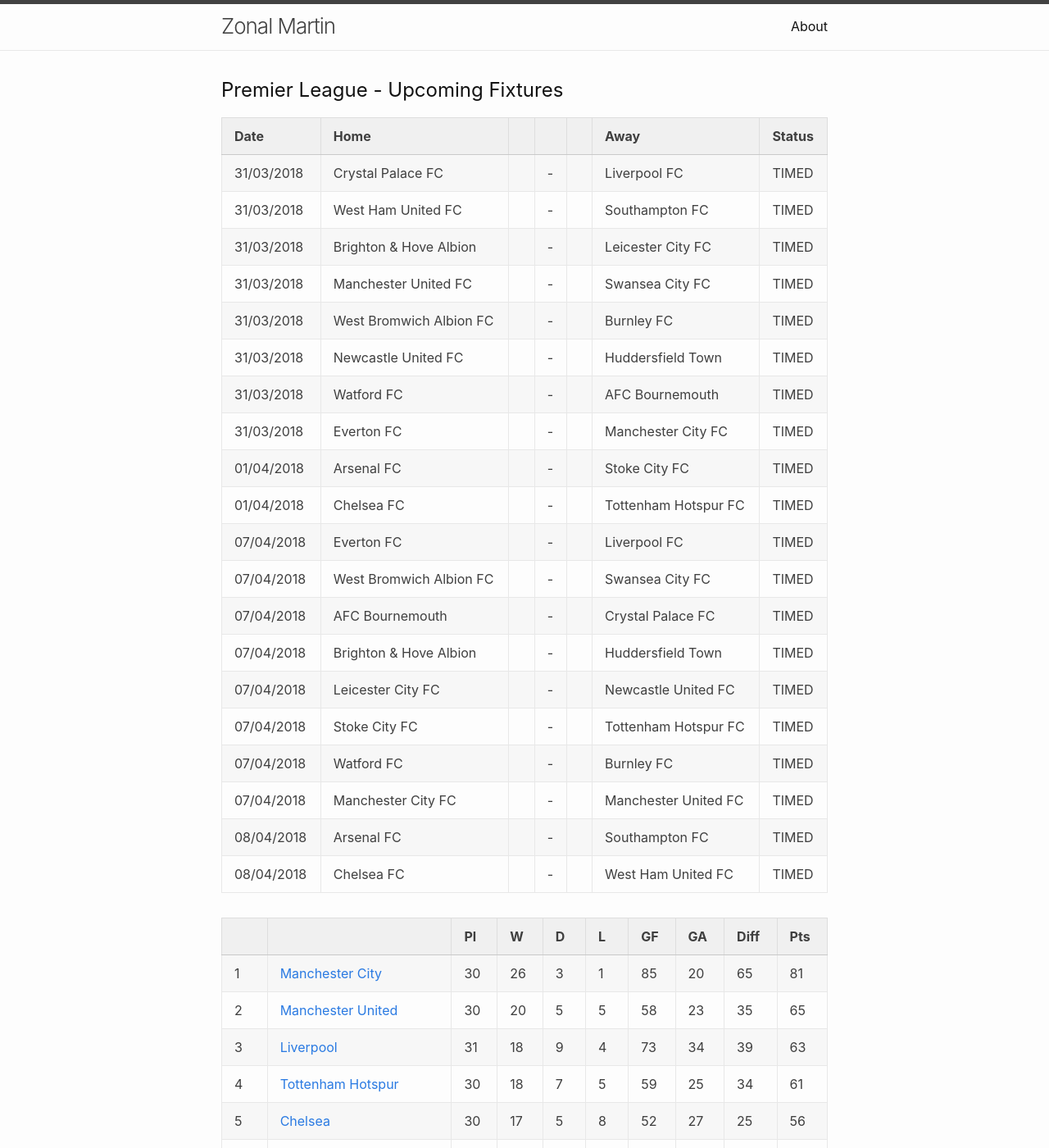
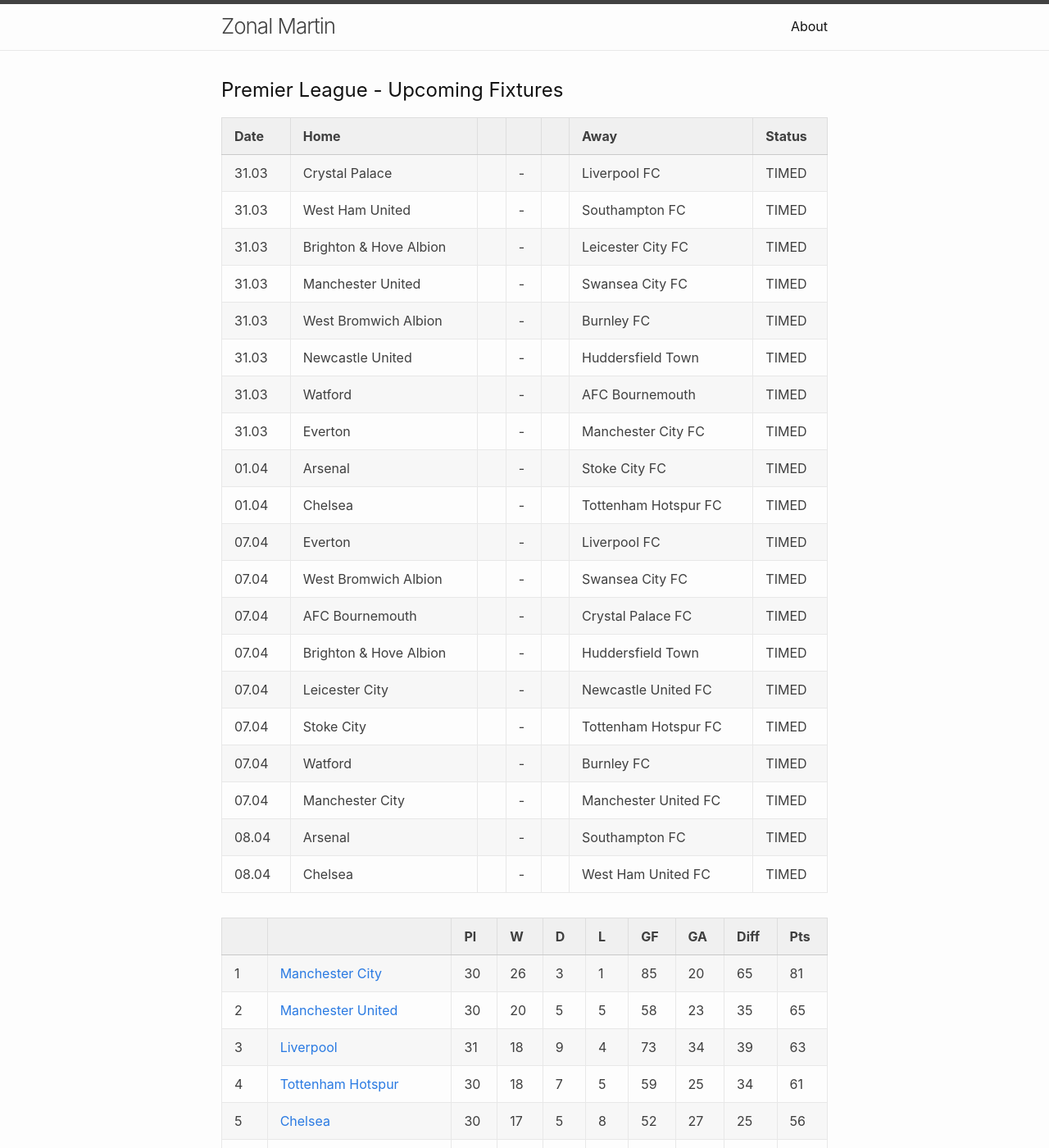
Before and after one commit to mxdws/datatable, a Jekyll site: the page built from index.html, in a window 1280 px wide and 1400 px high. Shown: the whole window at 82% size. Built offline with Jekyll 4.4.1, drawn with Linux system fonts in a browser that asks for light colours.

Commit message:
Change more dates

```diff
--- a/_includes/nextclubfixtures.html
+++ b/_includes/nextclubfixtures.html
@@ -11,11 +11,11 @@
   {% for games in site.data.epl201718fix.fixtures %}
     {% if games.status == "TIMED" %}
       <tr class="nextClubFixturesRow">
-        <td class="date">{{ games.date |  date: "%d/%m/%Y" }}</td>
-        <td class="homeTeam">{{ games.homeTeamName }}</td>
+        <td class="date">{{ games.date |  date: "%d.%m" }}</td>
+        <td class="homeTeam">{{ games.homeTeamName | replace: " FC", "" }}</td>
         <td class="homeGoals">{{ games.result.goalsHomeTeam }}</td>
         <td class="separator">-</td>
-        <td class="awayGoals">{{ games.result.goalsAwayTeam }}</td>
+        <td class="awayGoals">{{ games.result.goalsAwayTeam | replace: " FC", "" }}</td>
         <td class="awayTeam">{{ games.awayTeamName }}</td>
         <td class="matchStatus">{{ games.status }}</td>
       </tr>
--- a/_includes/nextleaguefixtures.html
+++ b/_includes/nextleaguefixtures.html
@@ -11,11 +11,11 @@
   {% for games in site.data.epl201718fix.fixtures %}
     {% if games.status == "TIMED" %}
       <tr class="nextLeagueFixturesRow">
-        <td class="date">{{ games.date |  date: "%d/%m/%Y" }}</td>
-        <td class="homeTeam">{{ games.homeTeamName }}</td>
+        <td class="date">{{ games.date |  date: "%d.%m" }}</td>
+        <td class="homeTeam">{{ games.homeTeamName | replace: " FC", "" }}</td>
         <td class="homeGoals">{{ games.result.goalsHomeTeam }}</td>
         <td class="separator">-</td>
-        <td class="awayGoals">{{ games.result.goalsAwayTeam }}</td>
+        <td class="awayGoals">{{ games.result.goalsAwayTeam | replace: " FC", "" }}</td>
         <td class="awayTeam">{{ games.awayTeamName }}</td>
         <td class="matchStatus">{{ games.status }}</td>
       </tr>
```
